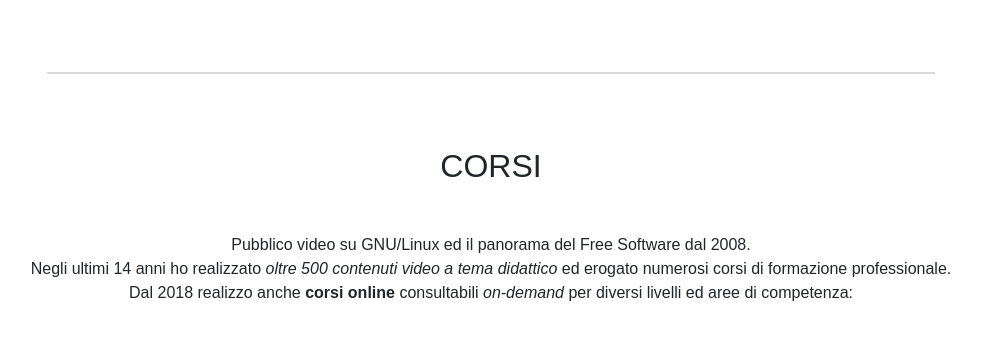
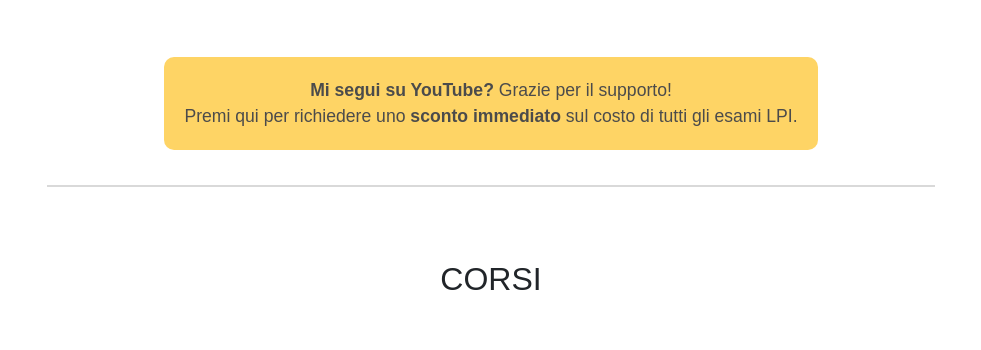
Before and after one commit to morrolinuxyt/m3, a PHP site: page / in a window 1280 px wide. Shown: the part 669-1019 px from the top of the page, without its empty margins (149-1130 px from the left). Run offline with PHP 8.4, Linux system fonts and the light colour scheme; style sheets or scripts are compiled from the project's sources; some libraries are stand-ins or nearby versions.

Commit message:
YT LPI Coupon program soft launch

```diff
--- a/css/style.scss
+++ b/css/style.scss
@@ -1,5 +1,6 @@
 // ++ Variables ++
 $theme-color: #FEC224;
+$offer-color: #ff6f1c;
 $theme-font: 'Ubuntu', sans-serif;
 $theme-title-font: 'Ubuntu', sans-serif;
 $shadow: rgba(0, 0, 0, 0.3);
@@ -130,6 +131,9 @@ section {
 
   div{
     background-color: $theme-color;
+    .coupon {
+      background-color: "#ff6f1c";
+    }
     padding: 20px;
     border-radius: 10px;
     text-align: center;
--- a/index.php
+++ b/index.php
@@ -34,6 +34,7 @@ AUTHOR: Riccardo Carissimi
     } else {
       $show_promo = false;
     }
+      $show_promo = false; // TODO: decide weather or not to show the promo banner.
 
     $video_link = "https://www.youtube-nocookie.com/embed/videoseries?list=UUnDDucQDLncrauOCmanCIgw";
     if (file_exists('embed-video.txt')) {
@@ -86,9 +87,11 @@ AUTHOR: Riccardo Carissimi
 		<iframe src="<?php echo $video_link; ?>" frameborder="0" allow="accelerometer; autoplay; encrypted-media; gyroscope; picture-in-picture" allowfullscreen></iframe>
 		<br /><br />
         </div>
+
         <?php if($show_promo){ ?>
-          <a class="js-scroll-trigger banner" href="#corsi"><div> Offerta a tempo limitato! Tutti i corsi in <b>offerta speciale</b> al 93% di sconto <br><img src="img/right-arrow.svg"/> Clicca qui <img src="img/left-arrow.svg"/></div></a>
+          <a id="promo" class="js-scroll-trigger banner" href="#corsi"><div> Offerta a tempo limitato!<br>Tutti i corsi in <b>offerta speciale</b> al 93% di sconto <br><img src="img/right-arrow.svg"/> Clicca qui <img src="img/left-arrow.svg"/></div></a>
         <?php } ?>
+          <a id="coupon" class="js-scroll-trigger banner" href="https://forms.gle/9vxTEVDftBzioDat8"><div><b>Mi segui su YouTube?</b> Grazie per il supporto!<br>Premi qui per richiedere uno <b>sconto immediato</b> sul costo di tutti gli esami LPI.</div></a>
       </div>
 
     </div>
```
